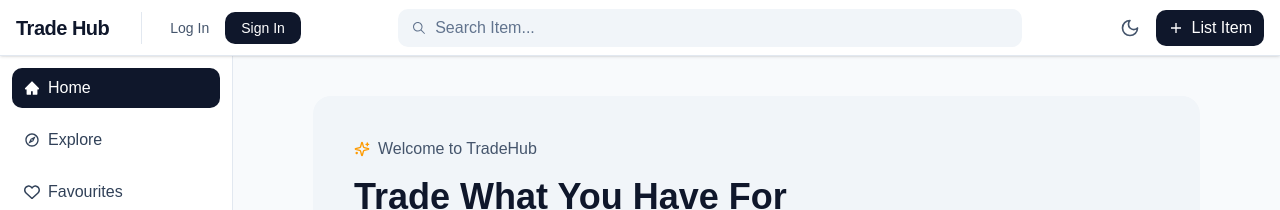
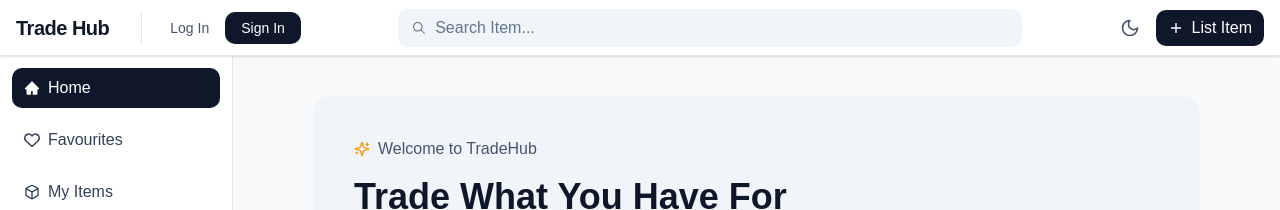
Before and after one commit to ammarmohammed6783-del/Swapify, a React (Vite) app: page / in a window 1280 px wide. Shown: the top 210 px of the page. Built offline with nearby package versions, Linux system fonts and the light colour scheme.

Commit message:
deleted explore page

```diff
--- a/src/App.tsx
+++ b/src/App.tsx
@@ -1,7 +1,6 @@
 import './index.css'
 import { Route, Routes } from 'react-router-dom'
 import Home from './pages/Home'
-import Explore from './pages/Explore'
 import Items from './pages/Items'
 import Messages from './pages/Messages'
 import Profile from './pages/Profile'
@@ -21,7 +20,6 @@
       <Routes>
         <Route path='/' element={<Layout />}>
           <Route index element={<Home />} />
-          <Route path='explore' element={<Explore />} />
           <Route path='favourites' element={<Favourites />} />
           <Route path='items' element={<Items />} />
           <Route path='messages' element={<Messages />} />
--- a/src/components/Navigation.tsx
+++ b/src/components/Navigation.tsx
@@ -21,18 +21,6 @@
                 }
             >
                 <AiFillHome /> Home
-            </NavLink>
-
-            <NavLink
-                to="/explore"
-                className={({ isActive }) =>
-                    `flex items-center gap-2 rounded-lg w-full h-10 p-3 transition-colors ${isActive
-                        ? "bg-slate-900 text-white dark:bg-slate-800 dark:text-white font-medium"
-                        : "text-slate-700 hover:bg-slate-100 dark:text-slate-300 dark:hover:bg-slate-900"
-                    }`
-                }
-            >
-                <MdOutlineExplore /> Explore
             </NavLink>
 
             <NavLink
--- a/src/pages/Explore.tsx
+++ /dev/null
@@ -1,18 +0,0 @@
-import Feed from "../components/Feed"
-
-const Explore = () => {
-
-    let info = {
-        heading: "Explore Items",
-        headingText: "Discover 12 items available for trade",
-        categories: ["electronics", "tools", "toys", "clothing", "music", "photography", "books", "others"]
-    }
-
-    return (
-        <div>
-            <Feed infos={info} />
-        </div>
-    )
-}
-
-export default Explore
```
